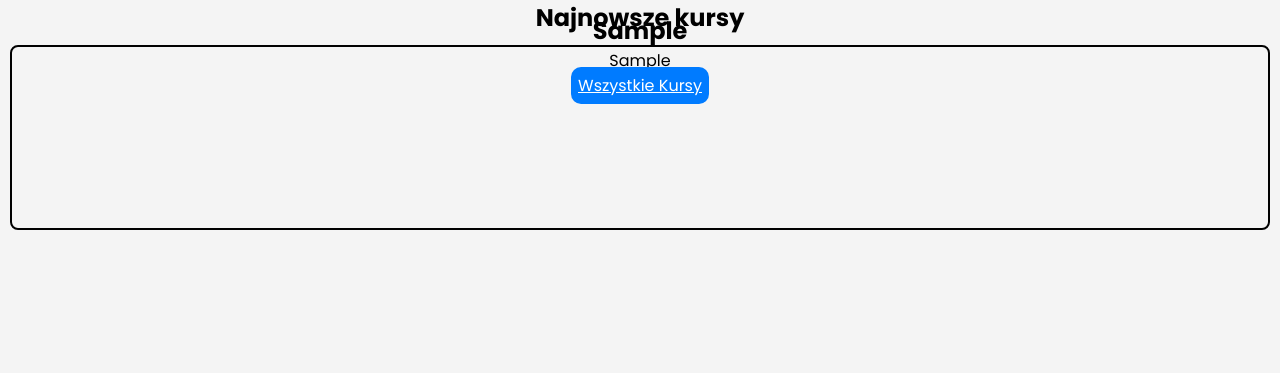
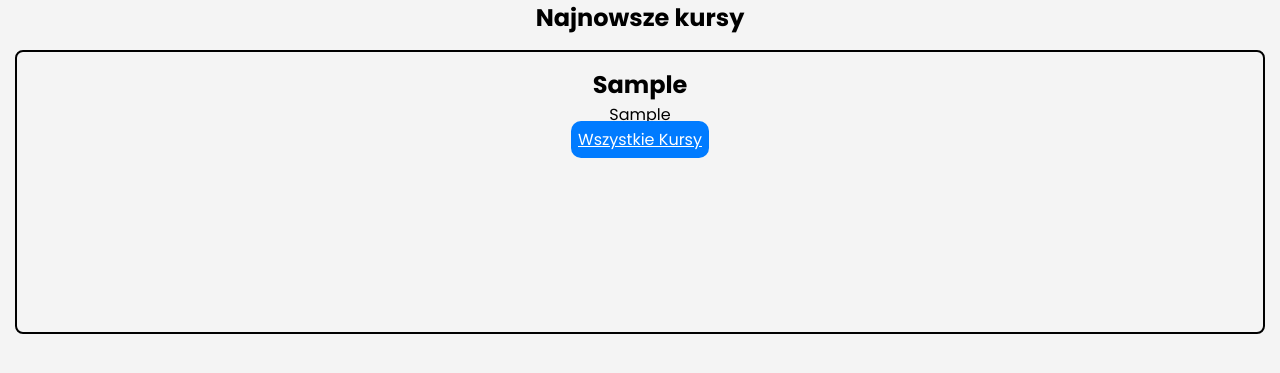
Before and after one commit to bubliks7/e-learning-portal, a Django app: page / in a window 1280 px wide. Shown: the part 153-526 px from the top of the page. Run offline with Django 4.2, Linux system fonts and the light colour scheme; tables that the repository leaves empty hold one stand-in row (values such as "Sample post").

Commit message:
added styles

```diff
--- a/portal/static/portal/style.css
+++ b/portal/static/portal/style.css
@@ -63,19 +63,18 @@ header {
     display: flex;
     justify-content: space-evenly;
     align-items: center;
-    height: 23.15vh;
     border: 2px solid black;
     border-radius: 8px;
-    margin: 10px;
+    margin: 15px;
 }
 
 .courseCard {
     height: 250px;
     width: 100%;
+    margin: 15px;
 }
 
 .courseCard a {
-    margin-top: 25px;
     padding: 7px;
     width: 75px;
     height: 50px;
```
